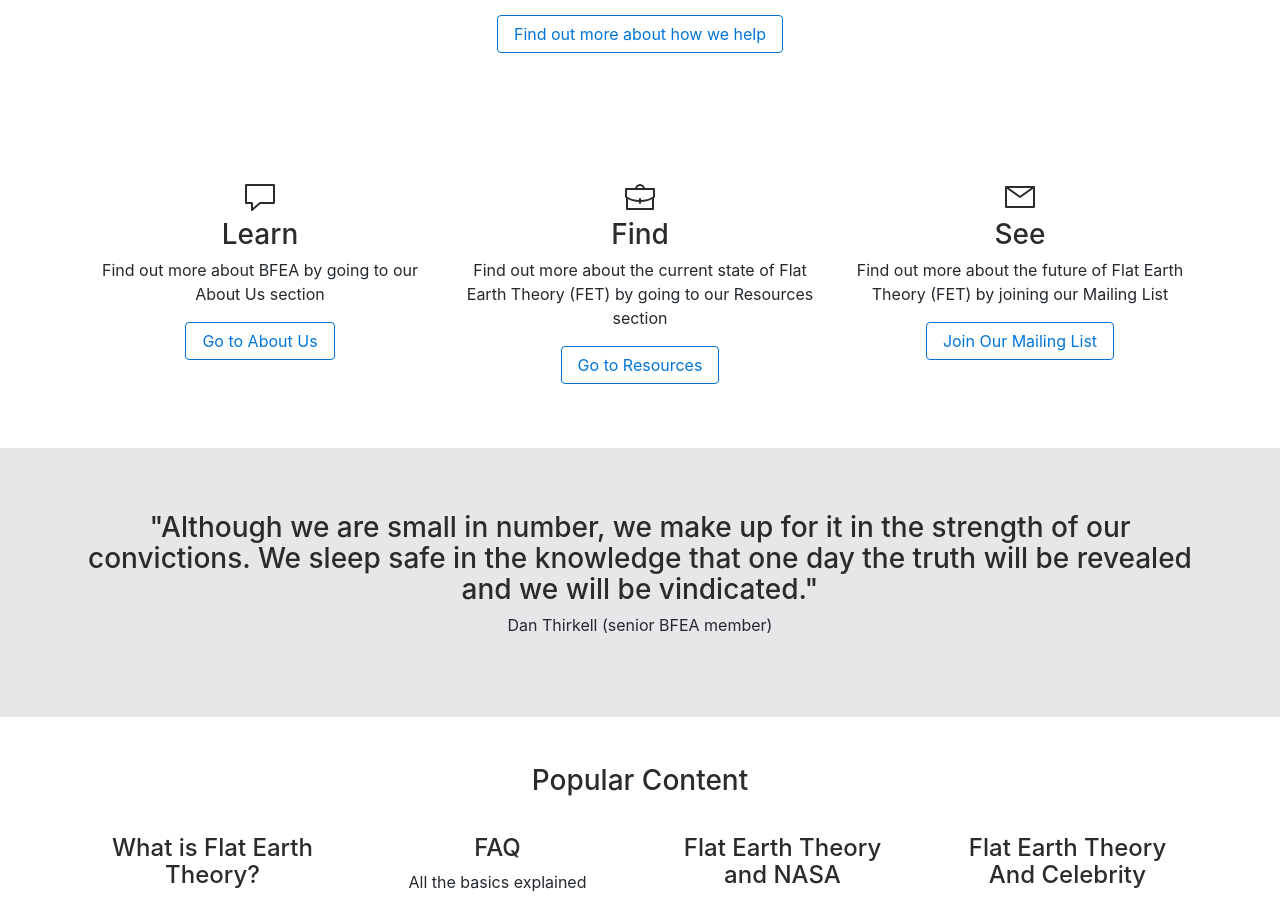
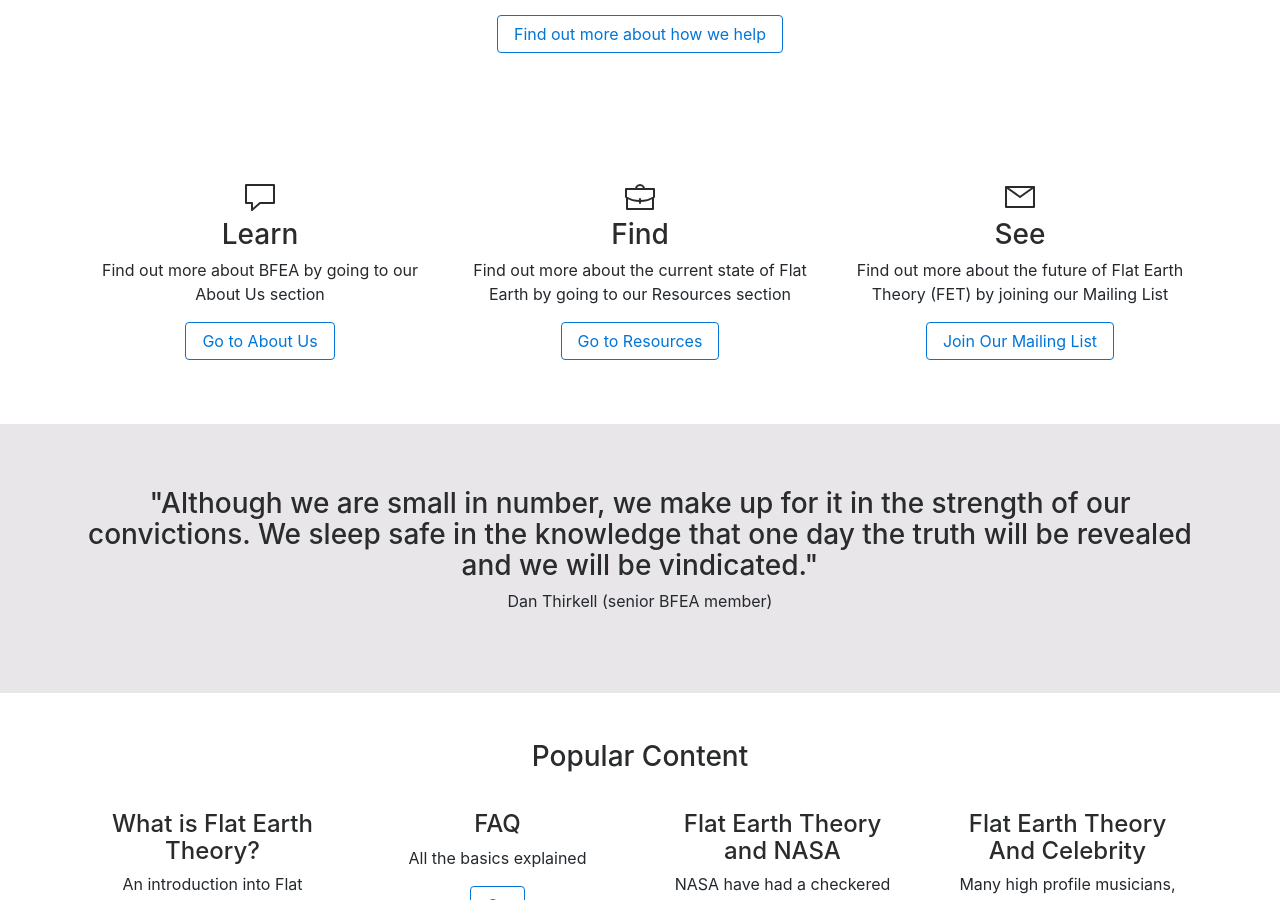
Before and after one commit to krussll/etsysimplicity, a Jekyll site: the page built from index.md, in a window 1280 px wide and 900 px high, scrolled down 469 px. Built offline with Jekyll 4.4.1, drawn with Linux system fonts in a browser that asks for light colours; nearby versions of some CDN libraries.

Commit message:
Update home.html

```diff
--- a/_layouts/home.html
+++ b/_layouts/home.html
@@ -33,7 +33,7 @@
               <path d="M29 17 L29 28 3 28 3 17 M2 8 L30 8 30 16 C30 16 24 20 16 20 8 20 2 16 2 16 L2 8 Z M16 22 L16 18 M20 8 C20 8 20 4 16 4 12 4 12 8 12 8" />
           </svg>
           <h3>Find</h3>
-          <p>Find out more about the current state of Flat Earth Theory (FET) by going to our Resources section</p>
+          <p>Find out more about the current state of Flat Earth by going to our Resources section</p>
           <a class="btn btn-outline-primary" href="/resources">Go to Resources</a>
         </div>
         <div class="col-sm-12 col-lg-4 my-3 text-center">
@@ -42,7 +42,7 @@
           </svg>
           <h3>See</h3>
           <p>Find out more about the future of Flat Earth Theory (FET) by joining our Mailing List</p>
-          <a class="btn btn-outline-primary" target="_blank" href="https://my.sendinblue.com/users/subscribe/js_id/350do/id/1">Join Our Mailing List</a>
+          <a class="btn btn-outline-primary" href="/newsletter">Join Our Mailing List</a>
         </div>
       </div>
     </div>
```
